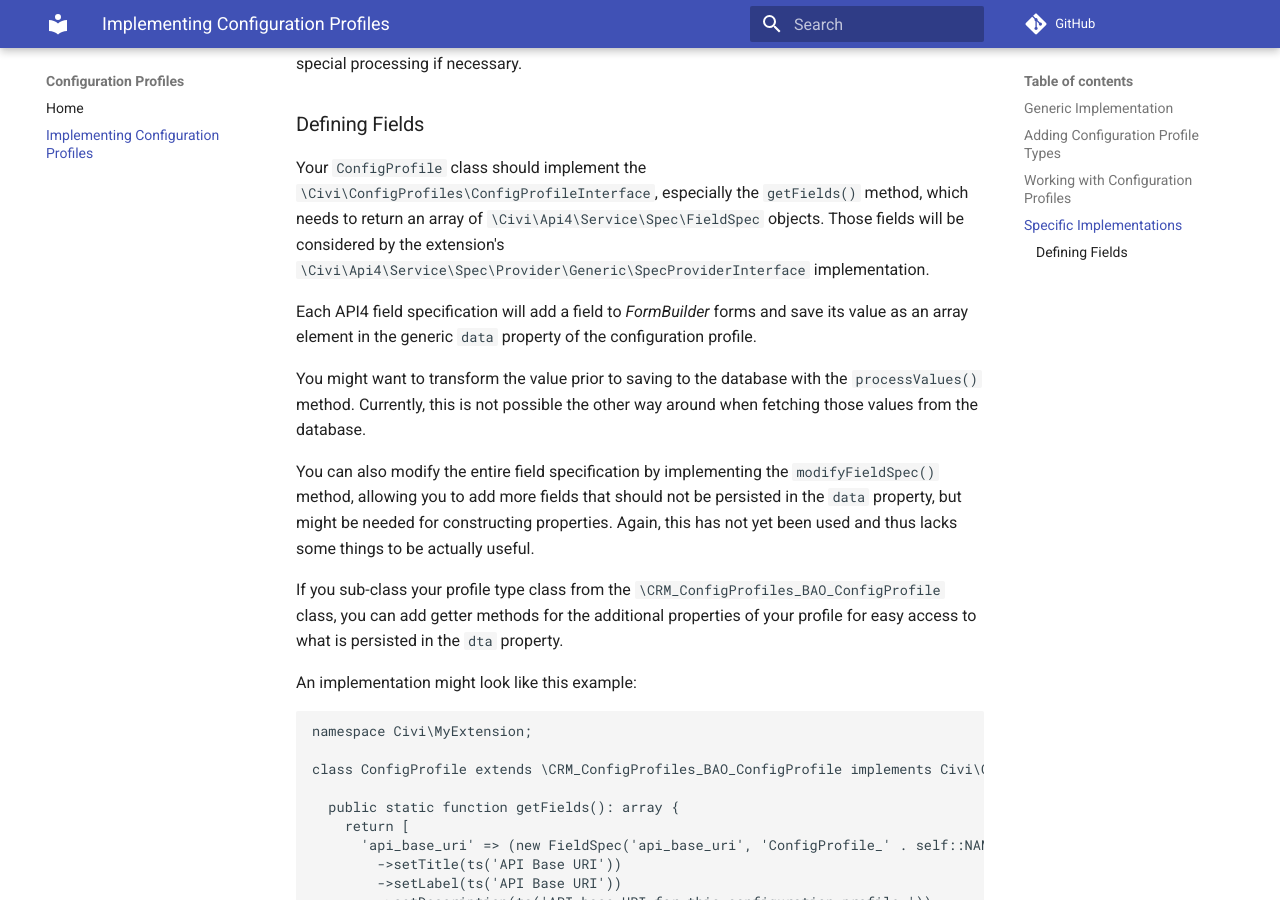
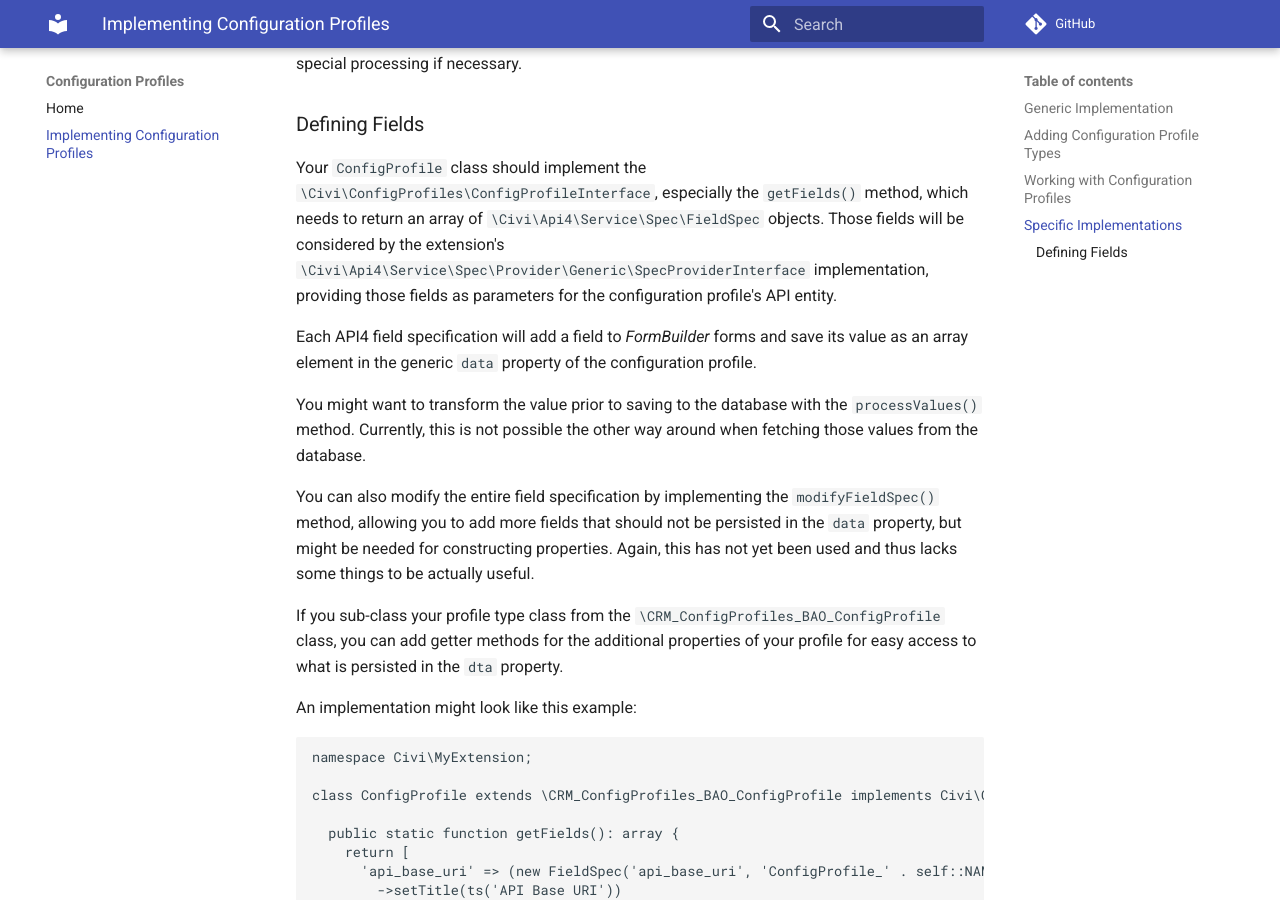
Before and after one commit to systopia/config-profiles, an MkDocs documentation site: the page built from docs/implementing-config-profiles.md, in a window 1280 px wide and 900 px high, scrolled down 1325 px. Built offline with MkDocs 1.6.1 and Material for MkDocs 9.7.7, drawn with Linux system fonts in a browser that asks for light colours; comment, search, counter and statistics services are not loaded.

Commit message:
Add to documentation

```diff
--- a/docs/implementing-config-profiles.md
+++ b/docs/implementing-config-profiles.md
@@ -57,7 +57,8 @@ Your `ConfigProfile` class should implement the
 `\Civi\ConfigProfiles\ConfigProfileInterface`, especially the `getFields()`
 method, which needs to return an array of `\Civi\Api4\Service\Spec\FieldSpec`
 objects. Those fields will be considered by the extension's
-`\Civi\Api4\Service\Spec\Provider\Generic\SpecProviderInterface` implementation.
+`\Civi\Api4\Service\Spec\Provider\Generic\SpecProviderInterface` implementation,
+providing those fields as parameters for the configuration profile's API entity.
 
 Each API4 field specification will add a field to *FormBuilder* forms and save
 its value as an array element in the generic `data` property of the
```
